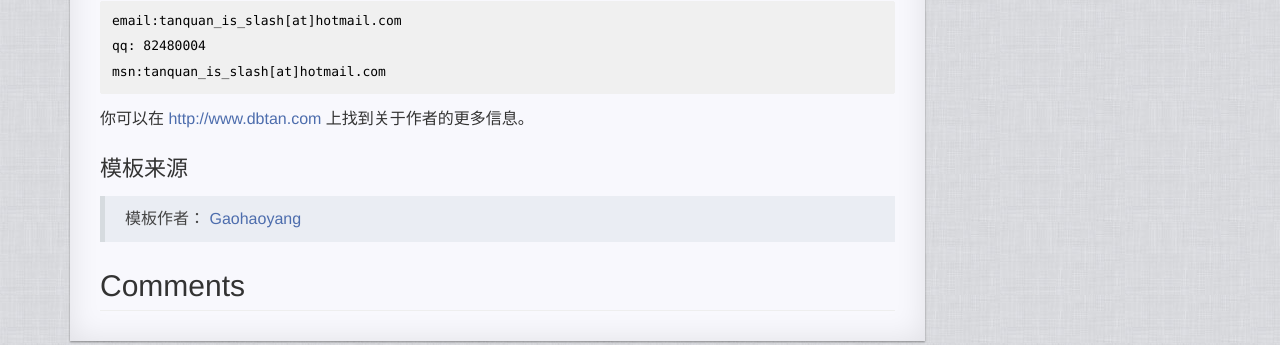
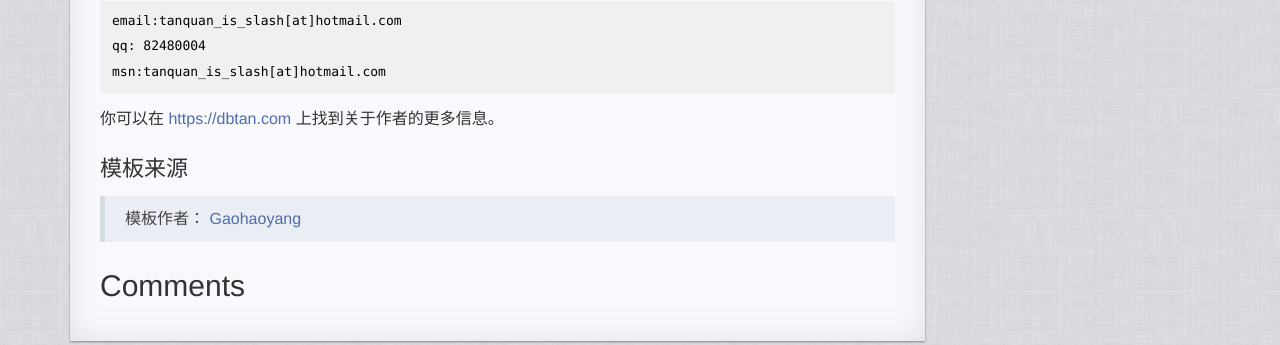
Before and after one commit to tanquan/tanquan.github.io, a Jekyll site: the page built from about.md, in a window 1280 px wide. Shown: the part 431-776 px from the top of the page. Built offline with Jekyll 4.4.1, drawn with Linux system fonts in a browser that asks for light colours; comment, search, counter and statistics services are not loaded; some of the changed lines change nothing that is shown.

Commit message:
Update about.md

````diff
--- a/about.md
+++ b/about.md
@@ -28,7 +28,7 @@ qq: 82480004
 msn:tanquan_is_slash[at]hotmail.com
 ```
 
-你可以在 [http://www.dbtan.com](http://www.dbtan.com){:target="_blank"} 上找到关于作者的更多信息。
+你可以在 [https://dbtan.com](https://dbtan.com){:target="_blank"} 上找到关于作者的更多信息。
 
 
 #### 模板来源
````
